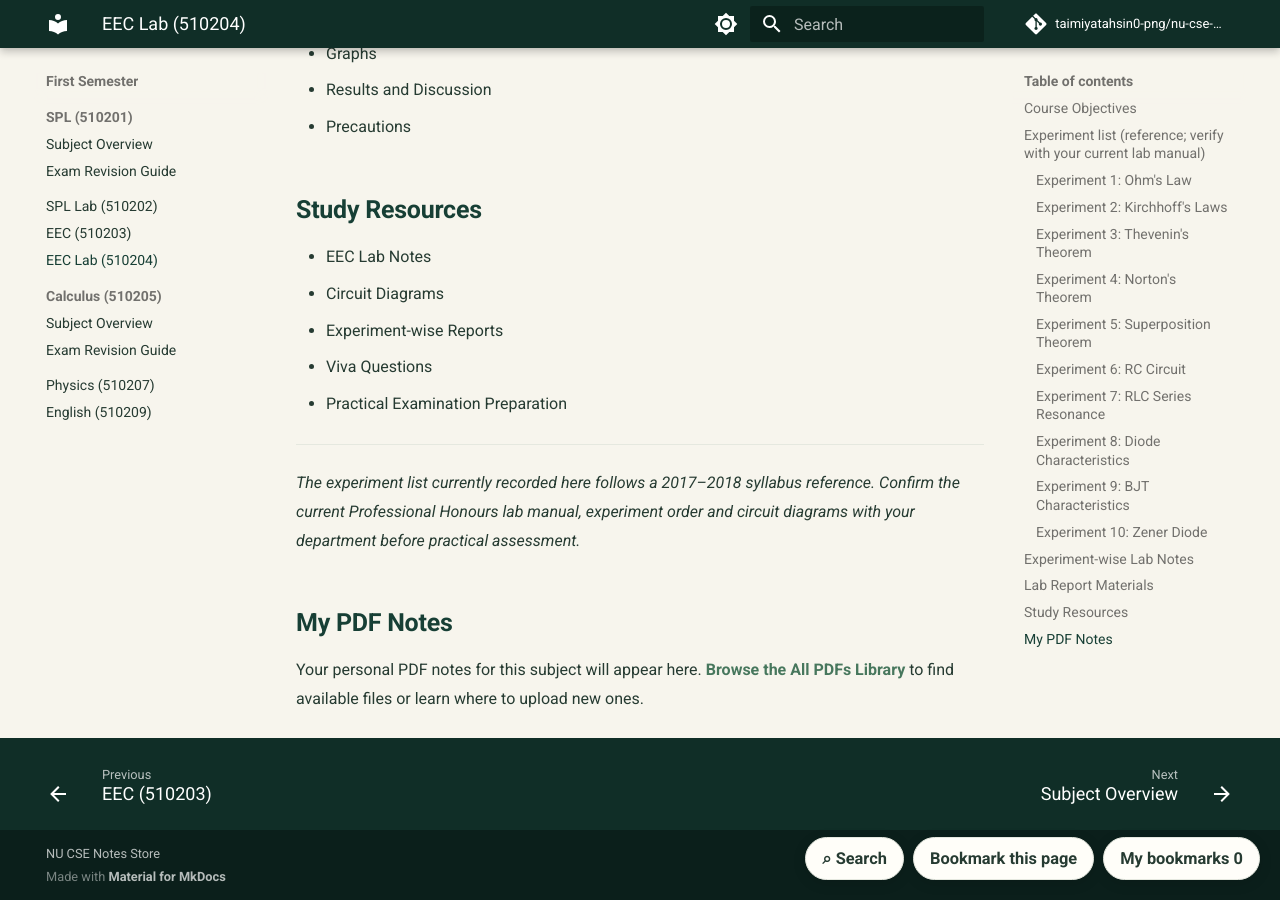
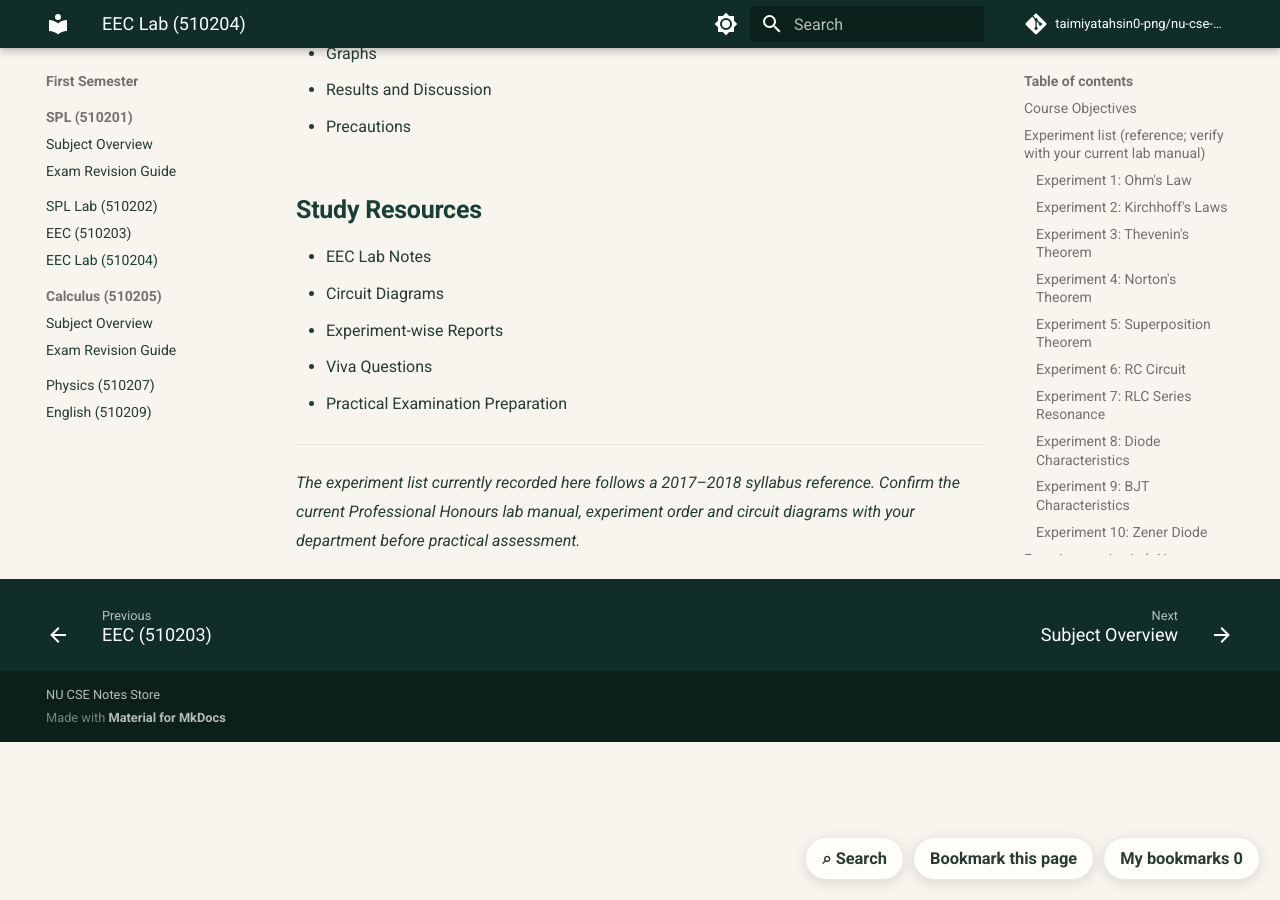
Before and after one commit to taimiyatahsin0-png/nu-cse-notes-store, an MkDocs documentation site: the page built from docs/subjects/eec-lab/index.md, in a window 1280 px wide and 900 px high, scrolled down 2655 px. Built offline with MkDocs 1.6.1 and Material for MkDocs 9.7.7, drawn with Linux system fonts in a browser that asks for light colours; comment, search, counter and statistics services are not loaded.

Commit message:
Remove lab courses from personal PDF library

```diff
--- a/docs/subjects/eec-lab/index.md
+++ b/docs/subjects/eec-lab/index.md
@@ -88,9 +88,3 @@ Each page provides a theory summary, procedure outline, observation table, calcu
 ---
 
 *The experiment list currently recorded here follows a 2017–2018 syllabus reference. Confirm the current Professional Honours lab manual, experiment order and circuit diagrams with your department before practical assessment.*
-
-
-
-## My PDF Notes
-
-Your personal PDF notes for this subject will appear here. [Browse the All PDFs Library](../../tools/pdf-library.md) to find available files or learn where to upload new ones.
```
